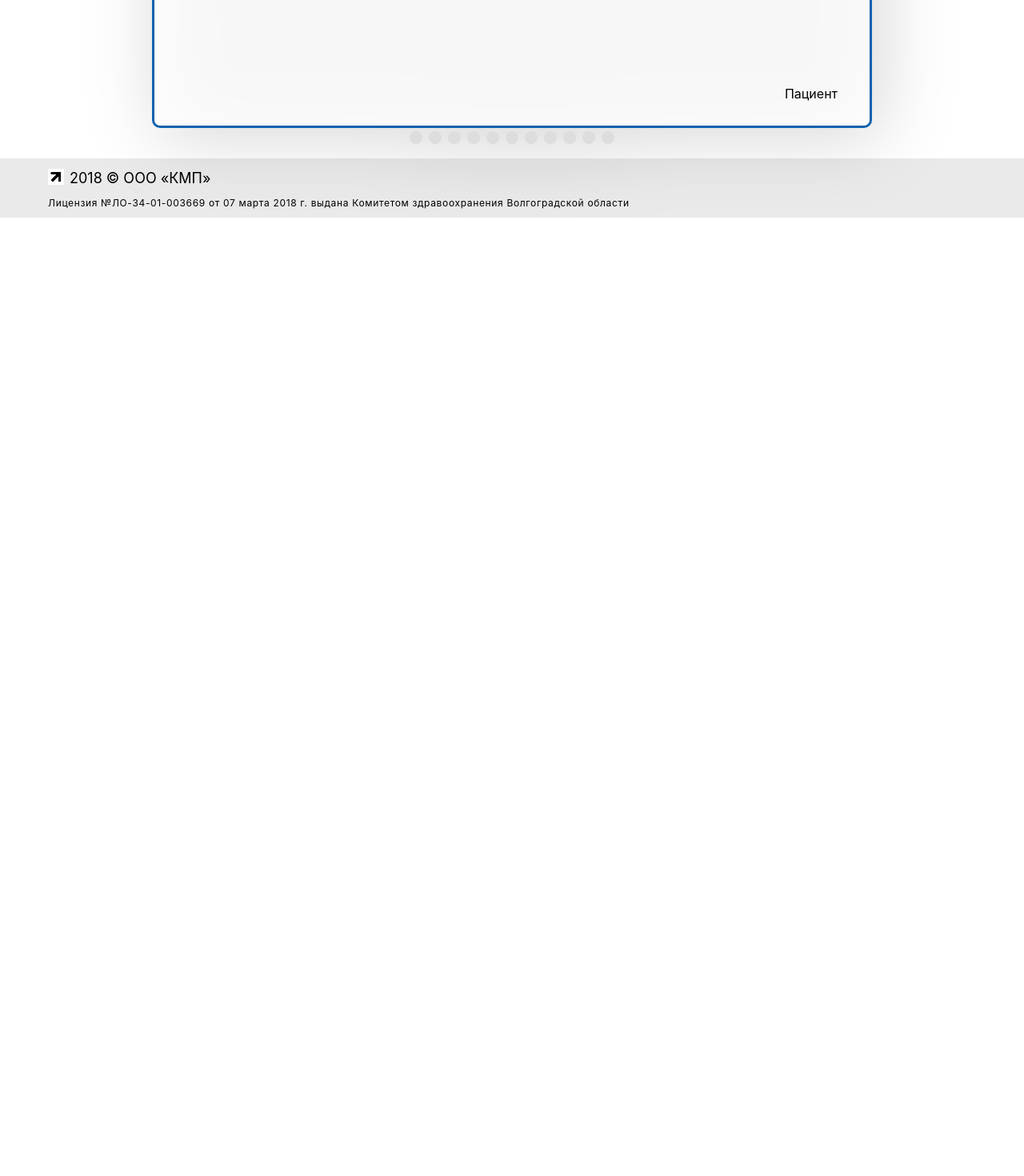
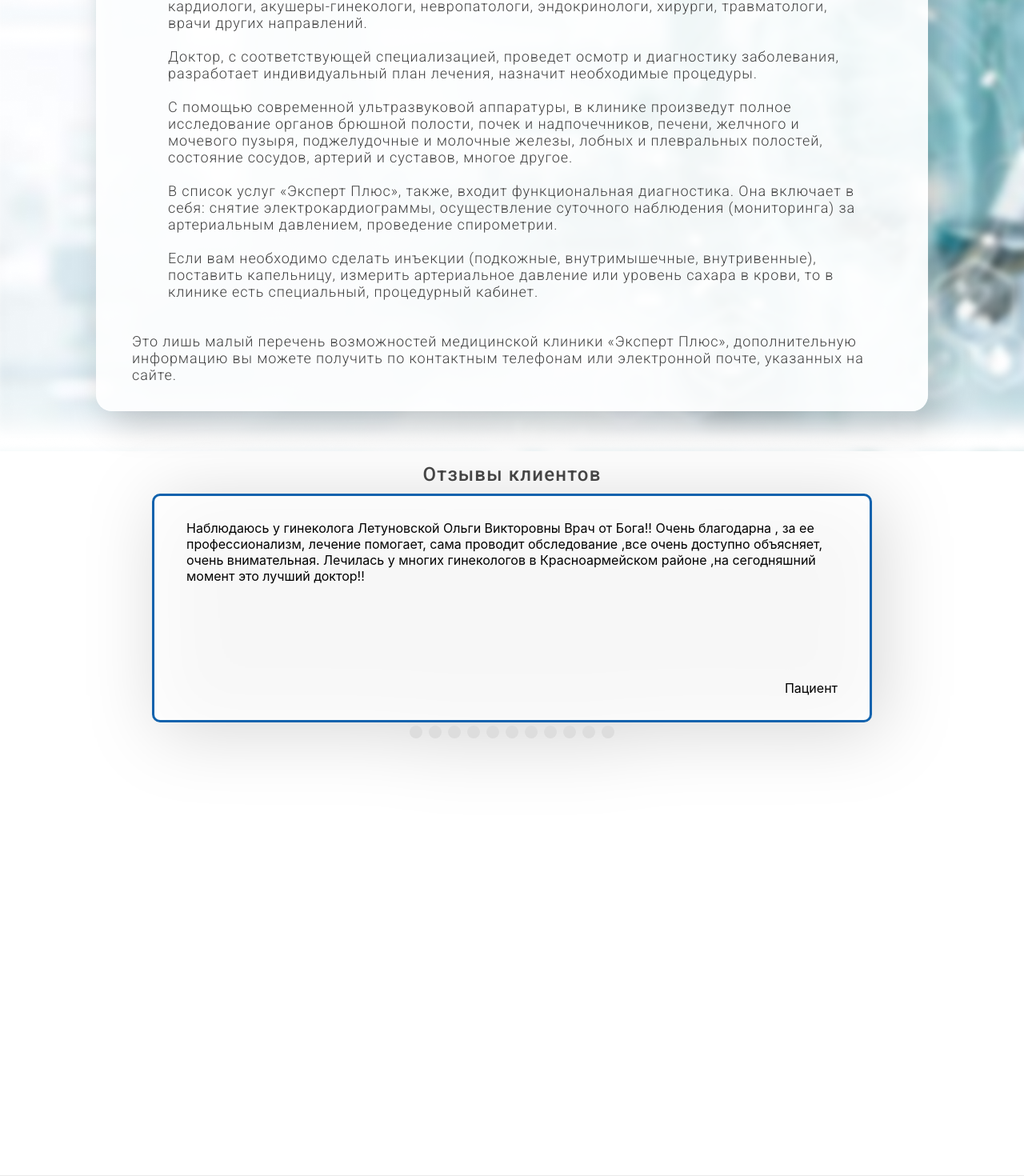
Before and after one commit to CanUFeelMyHeart/expertPlus, a React (Create React App) app in the folder medical-clinic-expert/: page / in a window 1280 px wide. Shown: the part 1460-2930 px from the top of the page at 80% size. Before the commit the page ends 1732 px from the top, so only its background shows below. Built offline with nearby package versions, Linux system fonts and the light colour scheme; the HTML template or start-up script is replaced by a standard one.

Commit message:
added map and infoBlock

```diff
--- a/medical-clinic-expert/src/pages/MainPage/MainPage.jsx
+++ b/medical-clinic-expert/src/pages/MainPage/MainPage.jsx
@@ -2,7 +2,8 @@ import React from "react";
 import { AboutClinicComponent as AboutClinic } from "../../components/AboutClinicComponent/AboutClinicComponent";
 import { ServicesComponent } from '../../components/ServicesComponent/ServicesComponent'
 import { ReviewsComponent } from '../../components/ReviewsComponent/ReviewsComponent'
-
+import { MapComponent } from "../../components/MapComponent/MapComponent";
+import { InformationComponent } from "../../components/InformationComponent/InformationComponent";
 export const MainPage = () => {
     return (
         <>
@@ -10,7 +11,9 @@ export const MainPage = () => {
                 MAIN PAGEEEEEEEEEEEEEE
                 <AboutClinic />
                 <ServicesComponent />
+                <InformationComponent/>
                 <ReviewsComponent/>
+                <MapComponent/>
             </div>
         </>
     );
```
